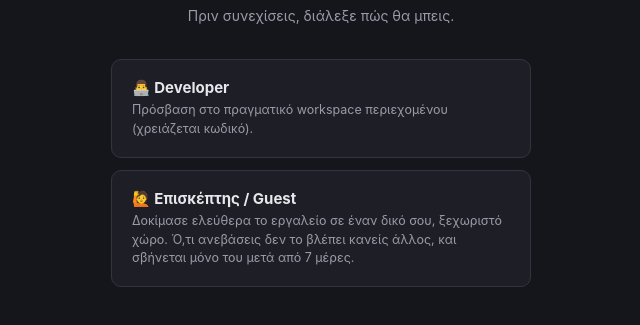
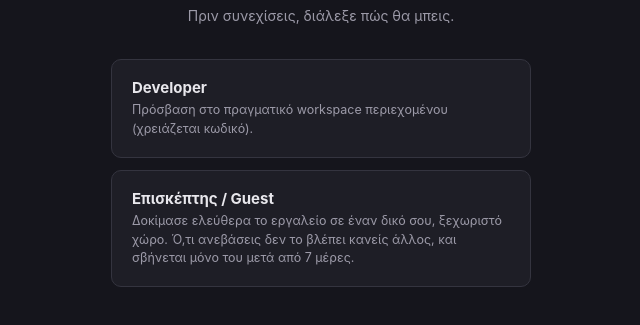
Before and after one commit to giamarigkos-del/rag-demo-tool, a website: page public/landing.html in a window 1280 px wide. Shown: the part 271-596 px from the top of the page, without its empty margins (319-959 px from the left). Drawn offline with Linux system fonts and the light colour scheme.

Commit message:
Remove emoji from landing page choice titles

```diff
--- a/public/landing.html
+++ b/public/landing.html
@@ -40,11 +40,11 @@
 
     <div class="choice-grid" id="choiceGrid">
       <button type="button" class="choice-btn" id="devBtn">
-        <div class="choice-title">👨‍💻 Developer</div>
+        <div class="choice-title">Developer</div>
         <div class="choice-desc">Πρόσβαση στο πραγματικό workspace περιεχομένου (χρειάζεται κωδικό).</div>
       </button>
       <button type="button" class="choice-btn" id="guestBtn">
-        <div class="choice-title">🙋 Επισκέπτης / Guest</div>
+        <div class="choice-title">Επισκέπτης / Guest</div>
         <div class="choice-desc">Δοκίμασε ελεύθερα το εργαλείο σε έναν δικό σου, ξεχωριστό χώρο. Ό,τι ανεβάσεις δεν το βλέπει κανείς άλλος, και σβήνεται μόνο του μετά από 7 μέρες.</div>
       </button>
     </div>
```
